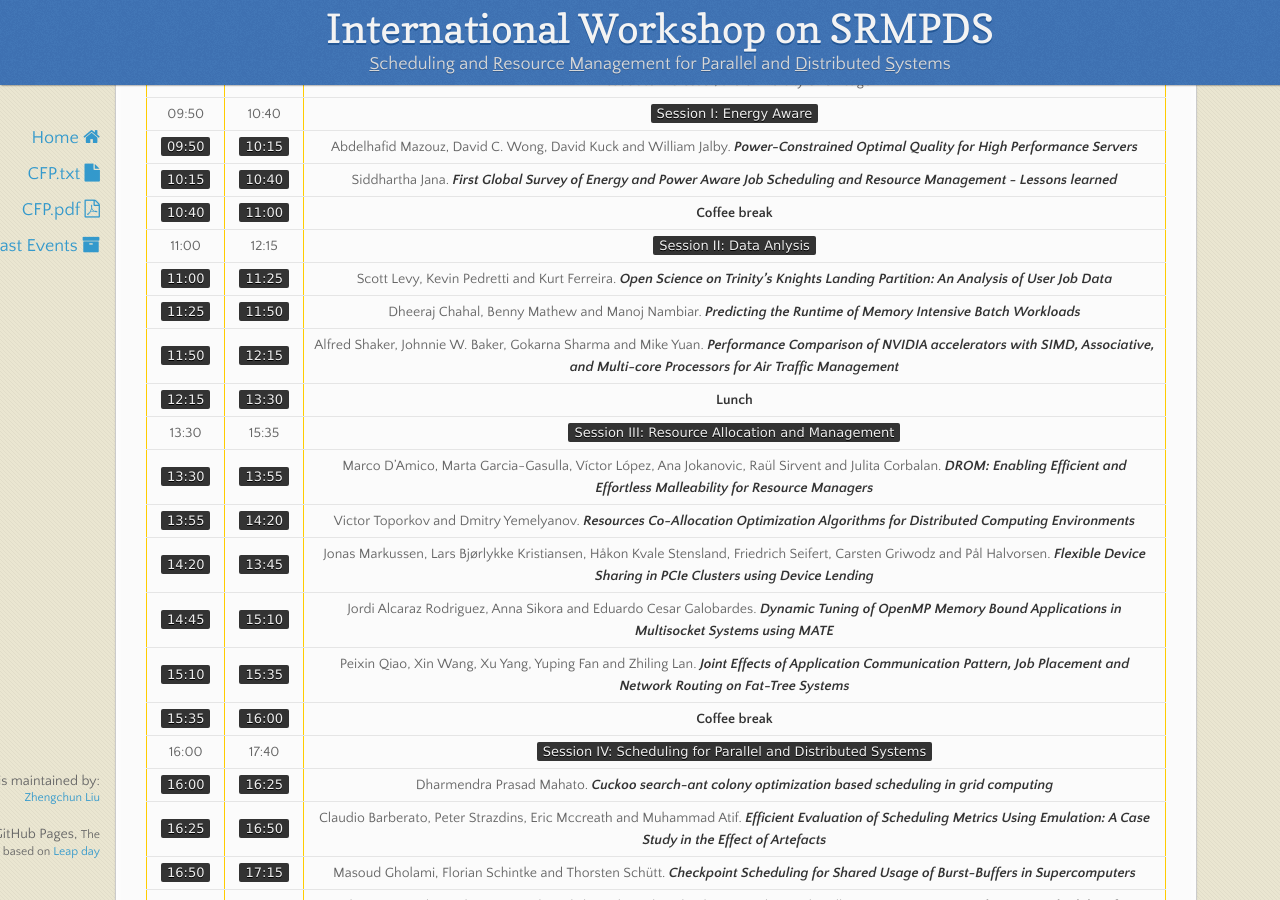
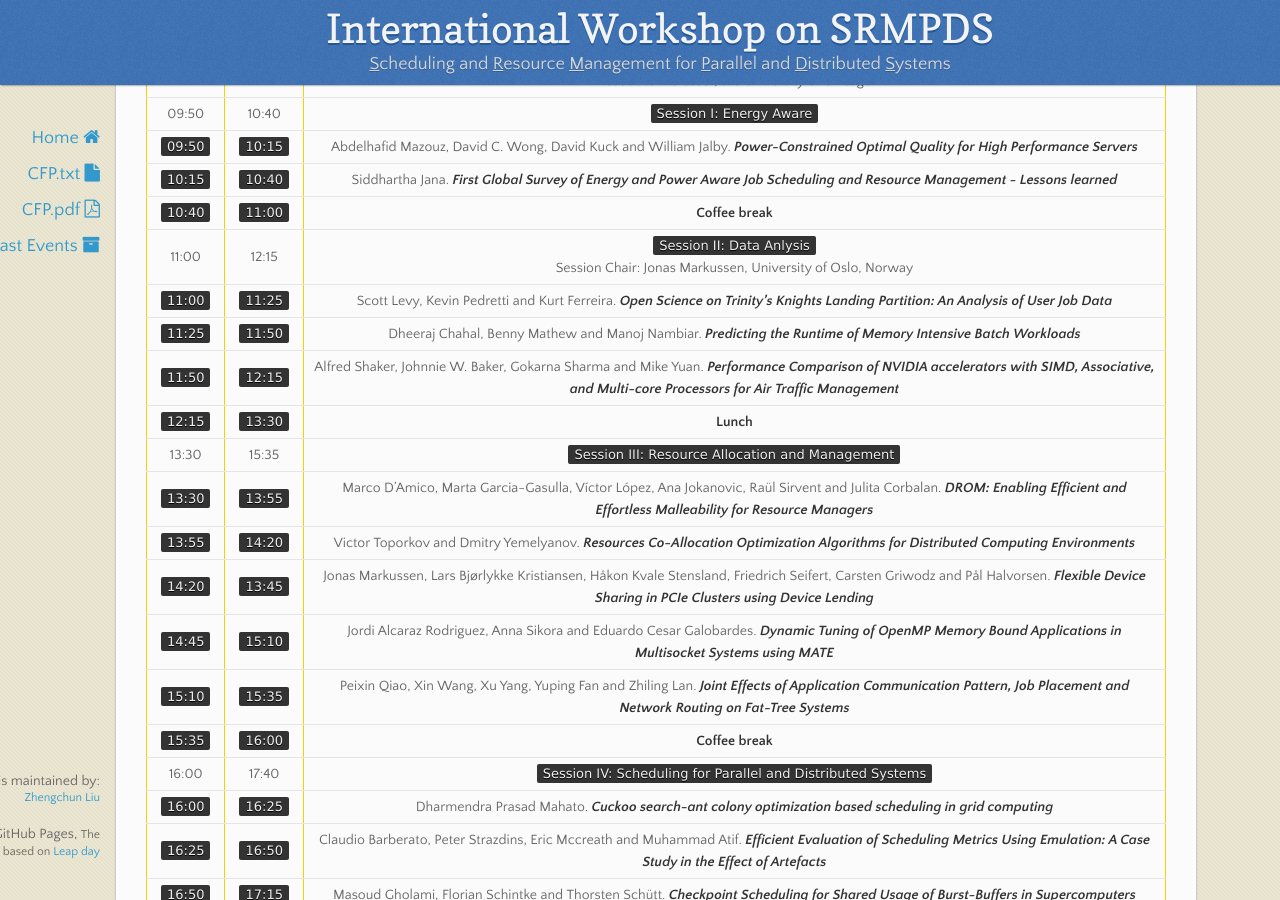
Before and after one commit to srmpds/srmpds.github.io, a Jekyll site: the page built from index.md, in a window 1280 px wide and 900 px high, scrolled down 1523 px. Built offline with Jekyll 4.4.1, drawn with Linux system fonts in a browser that asks for light colours; nearby versions of some CDN libraries.

Commit message:
add, delete, polish etc.

```diff
--- a/index.md
+++ b/index.md
@@ -57,7 +57,7 @@ Events will be held on August 13, at the Erb Memorial Union of the University of
 | `09:50` | `10:15` | Abdelhafid Mazouz, David C. Wong, David Kuck and William Jalby. ___Power-Constrained Optimal Quality for High Performance Servers___ |
 | `10:15` | `10:40` | Siddhartha Jana. ___First Global Survey of Energy and Power Aware Job Scheduling and Resource Management - Lessons learned___ |
 | `10:40` | `11:00` | __Coffee break__ |
-| 11:00 | 12:15 | `Session II: Data Anlysis` |
+| 11:00 | 12:15 | `Session II: Data Anlysis`<br> Session Chair: Jonas Markussen, University of Oslo, Norway |
 | `11:00` | `11:25` | Scott Levy, Kevin Pedretti and Kurt Ferreira. ___Open Science on Trinity’s Knights Landing Partition: An Analysis of User Job Data___ |
 | `11:25` | `11:50` | Dheeraj Chahal, Benny Mathew and Manoj Nambiar. ___Predicting the Runtime of Memory Intensive Batch Workloads___ |
 | `11:50` | `12:15` | Alfred Shaker, Johnnie W. Baker, Gokarna Sharma and Mike Yuan. ___Performance Comparison of NVIDIA accelerators with SIMD, Associative, and Multi-core Processors for Air Traffic Management___ |
```
